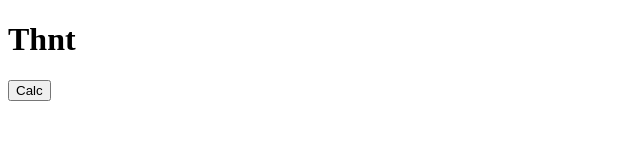
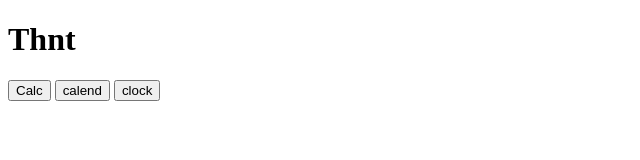
Before and after one commit to kenodh/test, a plain HTML site: page index.html in a window 1280 px wide. Shown: the whole page, without its empty margins (0-640 px from the left). Drawn offline with Linux system fonts and the light colour scheme.

Commit message:
Update index.html

```diff
--- a/index.html
+++ b/index.html
@@ -4,11 +4,13 @@
 
 <h1>Thnt</h1>
 
-<button type="button" onclick="openInNewTab()">Calc</button>
+<button type="button" onclick="openInNewTab("calculator.html")">Calc</button>
+<button type="button" onclick="openInNewTab("calend.html")">calend</button>
+<button type="button" onclick="openInNewTab("clock.html")">clock</button>
 
 <script>
-  function openInNewTab() {
-    window.open("calculator.html", '_blank').focus();
+  function openInNewTab(url) {
+    window.open(url, '_blank').focus();
   }
 </script>
 </body>
```
